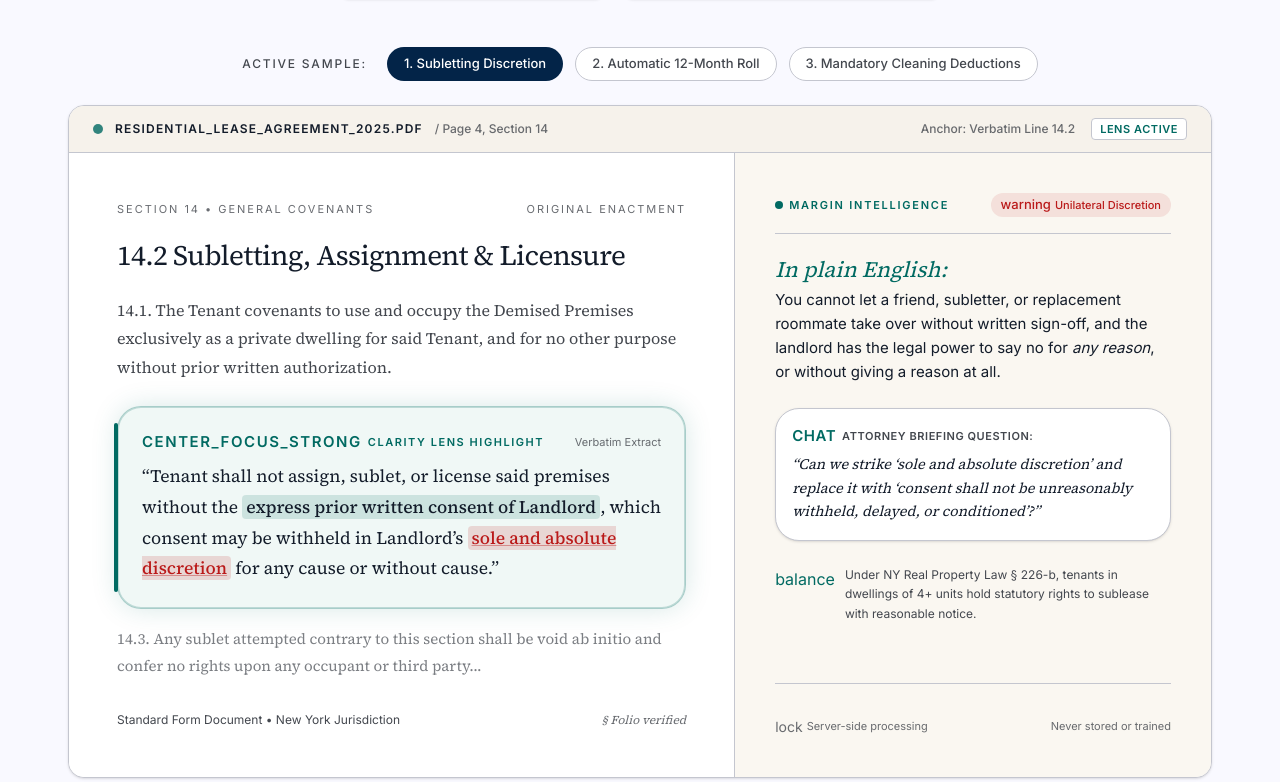
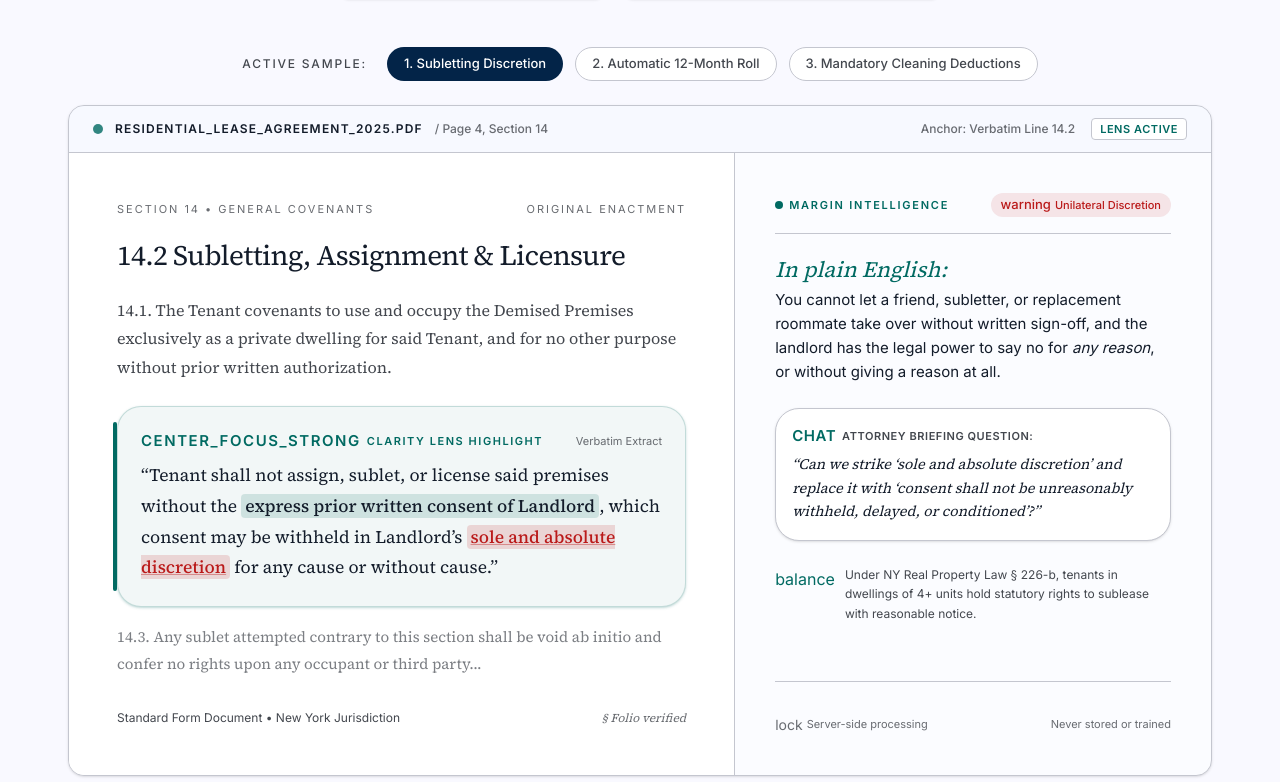
Before and after one commit to izanakun20/legalsense, a Next.js app: page / in a window 1280 px wide. Shown: the part 618-1400 px from the top of the page. Built offline with nearby package versions, Linux system fonts and the light colour scheme.

Commit message:
fix: remove hardcoded background colors for Task 8

```diff
--- a/src/app/page.tsx
+++ b/src/app/page.tsx
@@ -39,7 +39,7 @@ export default function LandingPage() {
         </>
       ),
       riskBadge: (
-        <span className="inline-flex items-center gap-1 text-[11px] font-medium text-[#7A4100] bg-[#FFF1D6] px-2.5 py-0.5 rounded-full">
+        <span className="inline-flex items-center gap-1 text-[11px] font-medium text-amber-700 bg-amber-100 dark:bg-amber-500/20 dark:text-amber-400 px-2.5 py-0.5 rounded-full">
           <span className="material-symbols-outlined text-[13px]">schedule</span>
           <span>Trap Window: 90 Days</span>
         </span>
@@ -123,7 +123,7 @@ export default function LandingPage() {
           </div>
 
           <div className="relative bg-card border border-border rounded-2xl shadow-sm overflow-hidden">
-            <div className="border-b border-border px-6 py-3 bg-[#F6F2EB] flex items-center justify-between text-[12px] font-medium text-muted-foreground">
+            <div className="border-b border-border px-6 py-3 bg-muted/50 flex items-center justify-between text-[12px] font-medium text-muted-foreground">
               <div className="flex items-center gap-3">
                 <span className="w-2.5 h-2.5 rounded-full bg-secondary/80"></span>
                 <span className="uppercase tracking-widest text-foreground font-semibold">{folioData[activeClause].docName}</span>
@@ -149,7 +149,7 @@ export default function LandingPage() {
                     14.1. The Tenant covenants to use and occupy the Demised Premises exclusively as a private dwelling for said Tenant, and for no other purpose without prior written authorization.
                   </p>
 
-                  <div className="relative my-4 p-5 md:p-6 rounded-xl bg-[#E6F4F1]/60 shadow-[0_0_28px_-2px_rgba(11,110,102,0.18),inset_0_0_0_1px_rgba(11,110,102,0.22)] transition-all duration-300 border border-secondary/30">
+                  <div className="relative my-4 p-5 md:p-6 rounded-xl bg-secondary/5 shadow-sm shadow-secondary/20 ring-1 ring-inset ring-secondary/20 transition-all duration-300">
                     <div className="absolute -left-1 top-4 bottom-4 w-1 bg-secondary rounded-full"></div>
                     <div className="flex items-center justify-between mb-2">
                       <span className="text-[11px] font-semibold text-secondary uppercase tracking-[0.14em] flex items-center gap-1.5">
@@ -173,7 +173,7 @@ export default function LandingPage() {
                 </div>
               </div>
 
-              <div className="lg:col-span-5 p-6 sm:p-10 lg:p-10 bg-[#FAF7F1] flex flex-col justify-between relative" style={{ backgroundImage: 'radial-gradient(#E8E2D8 0.65px, transparent 0.65px)', backgroundSize: '24px 24px' }}>
+              <div className="lg:col-span-5 p-6 sm:p-10 lg:p-10 bg-muted/30 flex flex-col justify-between relative" style={{ backgroundImage: 'radial-gradient(var(--border) 0.65px, transparent 0.65px)', backgroundSize: '24px 24px' }}>
                 <div>
                   <div className="flex items-center justify-between pb-4 border-b border-border mb-6">
                     <span className="text-[11px] font-semibold tracking-[0.16em] uppercase text-secondary flex items-center gap-1.5">
--- a/src/app/workspace/page.tsx
+++ b/src/app/workspace/page.tsx
@@ -48,7 +48,7 @@ export default function WorkspacePage() {
   };
 
   return (
-    <div className="flex h-[calc(100vh-80px)] overflow-hidden font-sans bg-[#F4F4F5] dark:bg-background">
+    <div className="flex h-[calc(100vh-80px)] overflow-hidden font-sans bg-background">
 
       {/* Session Library Sidebar */}
       <div className="w-80 flex-shrink-0 bg-card border-r border-border hidden md:flex flex-col h-full shadow-sm relative z-10">
```
